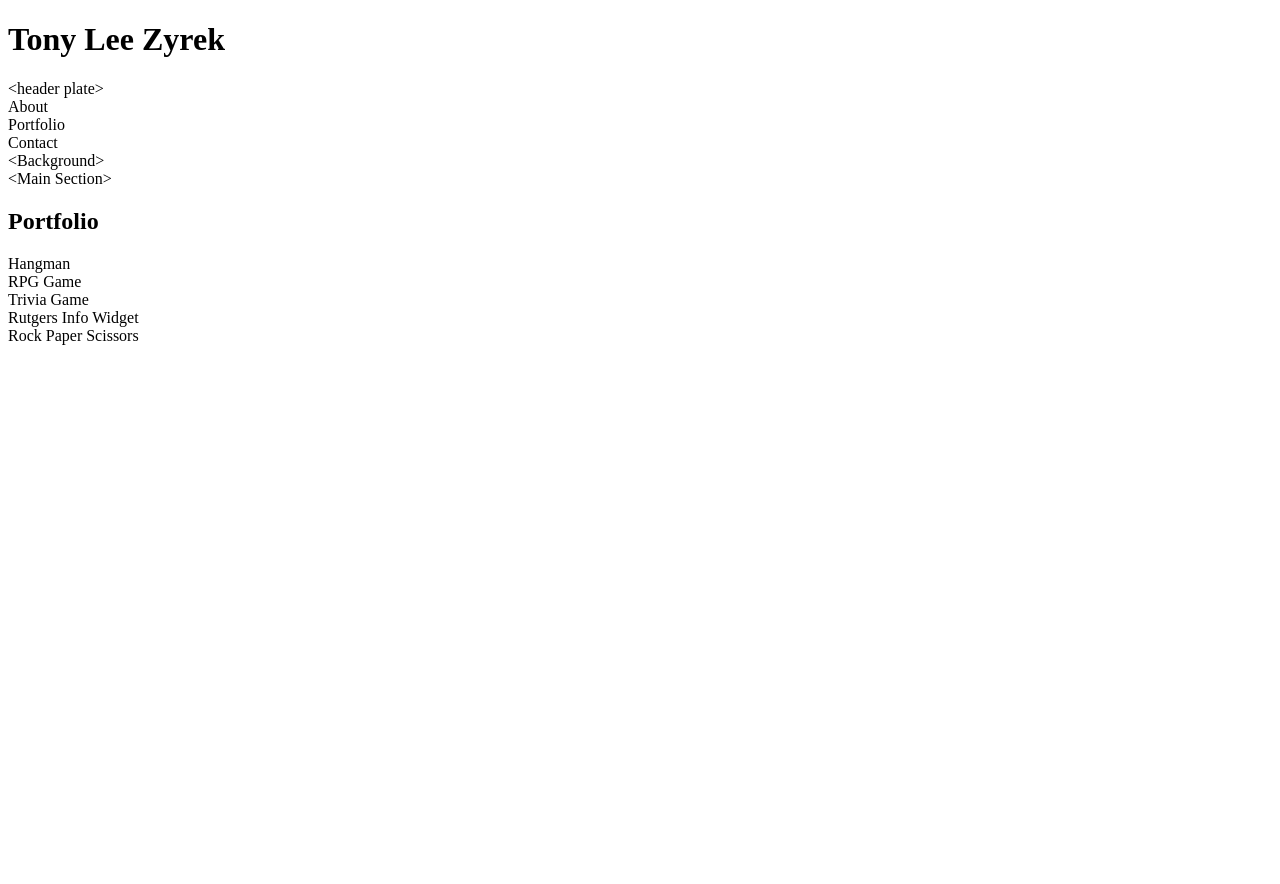
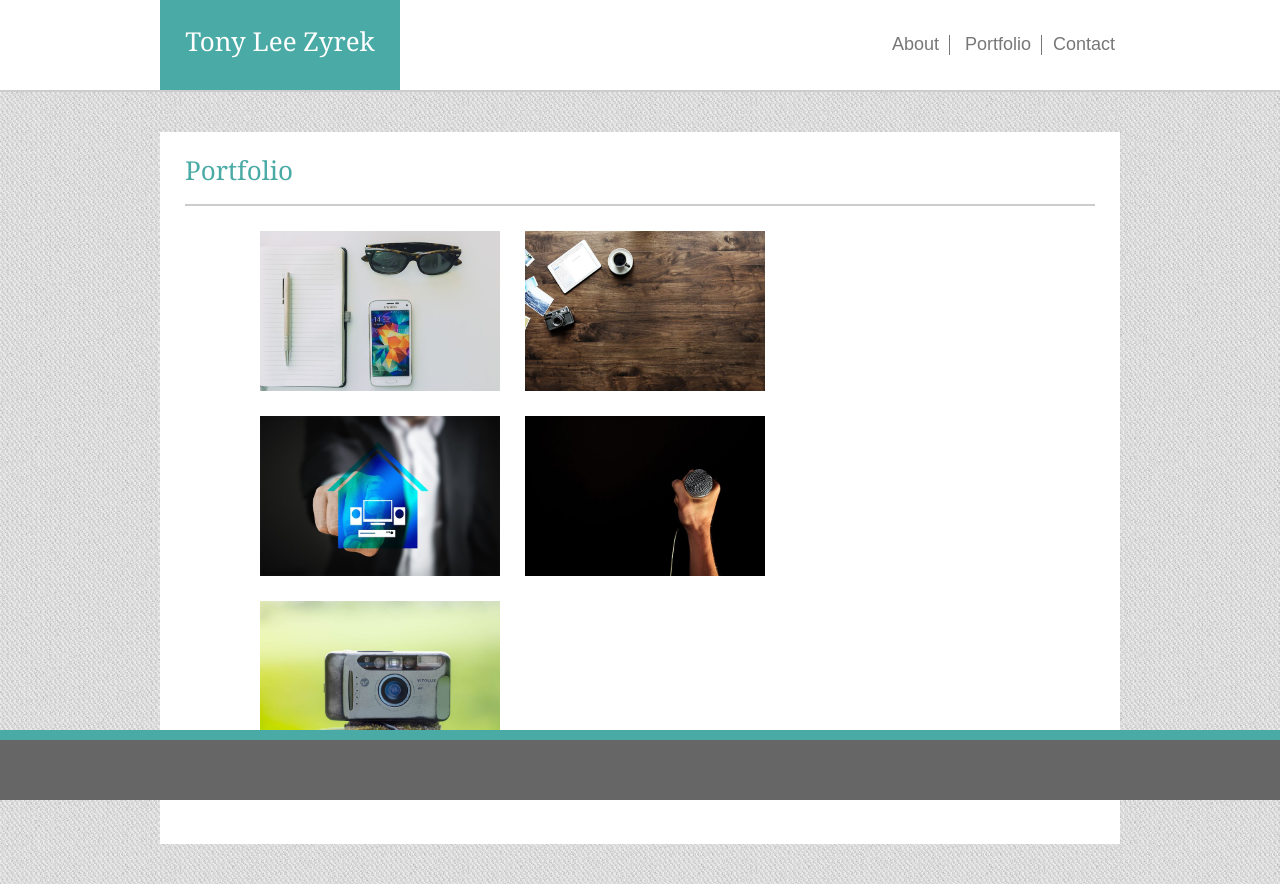
Before and after one commit to AZyrek24/Basic-Portfolio, a plain HTML site: page portfolio.html in a window 1280 px wide. Before the commit the page ends 800 px from the top, so only its background shows below. Drawn offline with Linux system fonts and the light colour scheme.

Commit message:
portfolio page updated

```diff
--- a/assets/css/reset.css
+++ b/assets/css/reset.css
@@ -0,0 +1,48 @@
+/* http://meyerweb.com/eric/tools/css/reset/
+   v2.0 | 20110126
+   License: none (public domain)
+*/
+
+html, body, div, span, applet, object, iframe,
+h1, h2, h3, h4, h5, h6, p, blockquote, pre,
+a, abbr, acronym, address, big, cite, code,
+del, dfn, em, img, ins, kbd, q, s, samp,
+small, strike, strong, sub, sup, tt, var,
+b, u, i, center,
+dl, dt, dd, ol, ul, li,
+fieldset, form, label, legend,
+table, caption, tbody, tfoot, thead, tr, th, td,
+article, aside, canvas, details, embed,
+figure, figcaption, footer, header, hgroup,
+menu, nav, output, ruby, section, summary,
+time, mark, audio, video {
+	margin: 0;
+	padding: 0;
+	border: 0;
+	font-size: 100%;
+	font: inherit;
+	vertical-align: baseline;
+}
+/* HTML5 display-role reset for older browsers */
+article, aside, details, figcaption, figure,
+footer, header, hgroup, menu, nav, section {
+	display: block;
+}
+body {
+	line-height: 1;
+}
+ol, ul {
+	list-style: none;
+}
+blockquote, q {
+	quotes: none;
+}
+blockquote:before, blockquote:after,
+q:before, q:after {
+	content: '';
+	content: none;
+}
+table {
+	border-collapse: collapse;
+	border-spacing: 0;
+}
--- a/assets/css/style.css
+++ b/assets/css/style.css
@@ -0,0 +1,116 @@
+body {
+  background-image: url("cheap_diagonal_fabric.png");
+  position: relative;
+  font-family: "Arial", "Helvetica Neue", Helvetica, sans-serif;
+}
+
+p {
+  margin-top: 25px;
+}
+img {
+  float: left;
+  margin-right: 25px;
+  margin-bottom: 25px;
+}
+
+.wrapper {
+  height: 90px;
+  background-color: #ffffff;
+  border-bottom: 2px;
+  border-style: solid;
+  border-color: #cccccc;
+}
+
+.sub-wrapper {
+  position: relative;
+  width: 960px;
+  height: 90px;
+  margin: auto;
+}
+
+.heading {
+  font-family: "Georgia", Times, Times New Roman, serif;
+  width: 240px;
+  height: 62px;
+  background-color: #4aaaa5;
+  color: #ffffff;
+  text-align: center;
+  font-size: 26px;
+  padding-top: 28px;
+
+}
+
+.link {
+  font-size: 18px;
+  height: 20px;
+  top: 30px;
+  margin: 5px;
+  background-color: #ffffff;
+  text-align: center;
+  color: #777777;
+}
+
+#about {
+  position: absolute;
+  right: 165px;
+  border-right-style: solid;
+  border-color: #777777;
+  border-width: 1px;
+  padding-right: 10px;
+}
+
+#portfolio {
+  position: absolute;
+  right: 73px;
+  border-right-style: solid;
+  border-color: #777777;
+  border-width: 1px;
+  padding-right: 10px;
+}
+
+#contact {
+  position: absolute;
+  right: 0px;
+}
+
+.main-content {
+  width: 910px;
+  margin: auto;
+  background: #ffffff;
+  padding: 25px;
+  margin-top: 40px;
+  margin-bottom: 40px;
+  font-size: 18px;
+  line-height: 150%;
+}
+
+.heading-b {
+  font-family: "Georgia", Times, Times New Roman, serif;
+  width: 910px;
+  font-size: 26px;
+  color: #4aaaa5;
+  padding-bottom: 20px;
+  border-bottom: 2px;
+  border-style: solid;
+  border-bottom-color: #cccccc;
+}
+
+.footer {
+  clear: both;
+  position: fixed;
+  left: 0;
+  bottom: 0;
+  height: 60px;
+  background-color: #666666;
+  width: 100%;
+  border-top: 10px;
+  border-style: solid;
+  border-color: #4aaaa5;
+}
+
+.portfolio-images {
+  display: inline-block;
+  width: 66%;
+  padding: 25px;
+  margin-left: 50px;
+}
--- a/portfolio.html
+++ b/portfolio.html
@@ -4,53 +4,53 @@
 <head>
   <meta charset="UTF-8">
   <title>Portfolio - Tony Lee Zyrek</title>
+  <link rel="stylesheet" type="text/css" href="assets/css/reset.css">
   <link rel="stylesheet" type="text/css" href="assets/css/style.css">
 </head>
 
 <body>
-  <h1 id="yourname">
+
+  <div class="wrapper">
+    <div class="sub-wrapper">
+
+      <h1 class="heading">
         Tony Lee Zyrek
       </h1>
 
-  <section>
-    <div id="header-plate">
-      &ltheader plate&gt
-    </div>
-    <div id="about">
+      <div class="link" id="about">
         About
       </div>
-    <div id="portfolio">
+
+      <div class="link" id="portfolio">
         Portfolio
       </div>
-    <div id="Contact">
+
+      <div class="link" id="contact">
         Contact
       </div>
-  </section>
 
-  <section class="background">
-      &ltBackground&gt
-  </section>
+    </div>
+  </div>
 
-  <section id="main-section">
-    &ltMain Section&gt
-    <h2>
+  <div class="main-content">
+
+    <div class="heading-b">
       Portfolio
-    </h2>
+    </div>
 
-  <section>
-    <div>
-      Hangman
+    <div class="portfolio-images">
+
+      <img src="assets/images/website-image-01.jpg" alt="Hangman" style="width:240px;height:160px;">
+      <img src="assets/images/website-image-02.jpg" alt="RPG Game" style="width:240px;height:160px;">
+      <img src="assets/images/website-image-03.jpg" alt="Trivia Game" style="width:240px;height:160px;">
+      <img src="assets/images/website-image-04.jpg" alt="Rutgers Info Widget" style="width:240px;height:160px;">
+      <img src="assets/images/website-image-05.jpg" alt="Rock Paper Scissors" style="width:240px;height:160px;">
+
     </div>
-    <div>
-      RPG Game
+
   </div>
-    <div>
-      Trivia Game
-    </div>
-    <div>
-      Rutgers Info Widget
-    </div>
-    <div>
-      Rock Paper Scissors
-    </div>
-  </section>
+
+</body>
+<footer class="footer"></footer>
+
+</html>
```
Also changed, not shown: contact.html (deleted, +0 -49 lines), index.html (+32 -19 lines), assets/css/cheap_diagonal_fabric.png (added), 2 other files. Lines whose indentation alone changed are shown as unchanged.
